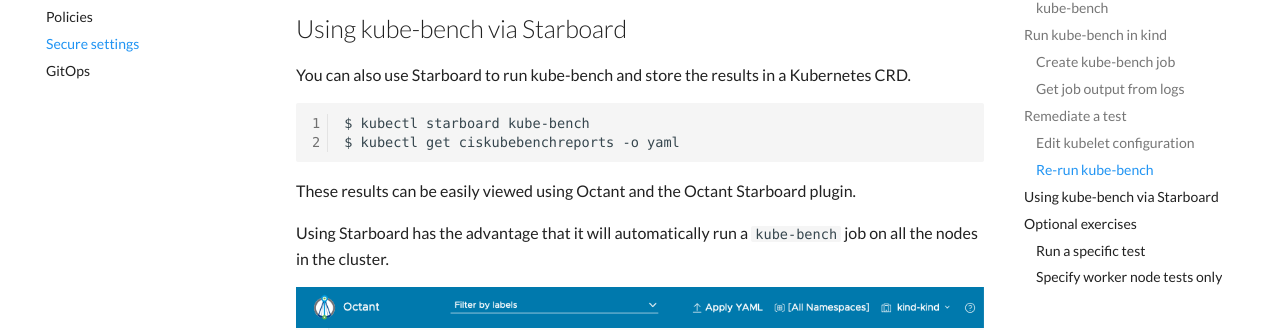
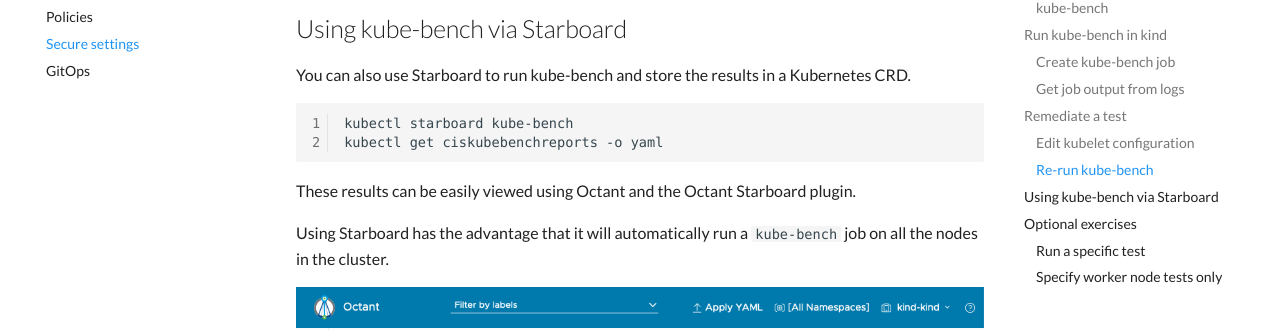
Before and after one commit to k8s-sec/cloud-native-security-tutorial, an MkDocs documentation site: the page built from docs/settings.md, in a window 1280 px wide and 900 px high, scrolled down 3655 px. Shown: the part 145-475 px from the top of the window. Built offline with MkDocs 1.6.1 and Material for MkDocs 9.7.7, drawn with Linux system fonts in a browser that asks for light colours; some web fonts are replaced; comment, search, counter and statistics services are not loaded.

````diff
--- a/docs/settings.md
+++ b/docs/settings.md
@@ -147,8 +147,8 @@ This time you should see that test 4.2.6 passes. Congratulations, you have remed
 You can also use Starboard to run kube-bench and store the results in a Kubernetes CRD.
 
 ```sh
-$ kubectl starboard kube-bench
-$ kubectl get ciskubebenchreports -o yaml
+kubectl starboard kube-bench
+kubectl get ciskubebenchreports -o yaml
 ```
 
 These results can be easily viewed using Octant and the Octant Starboard plugin.
````
Also changed, not shown: docs/scanning.md (+1 -1 lines).
